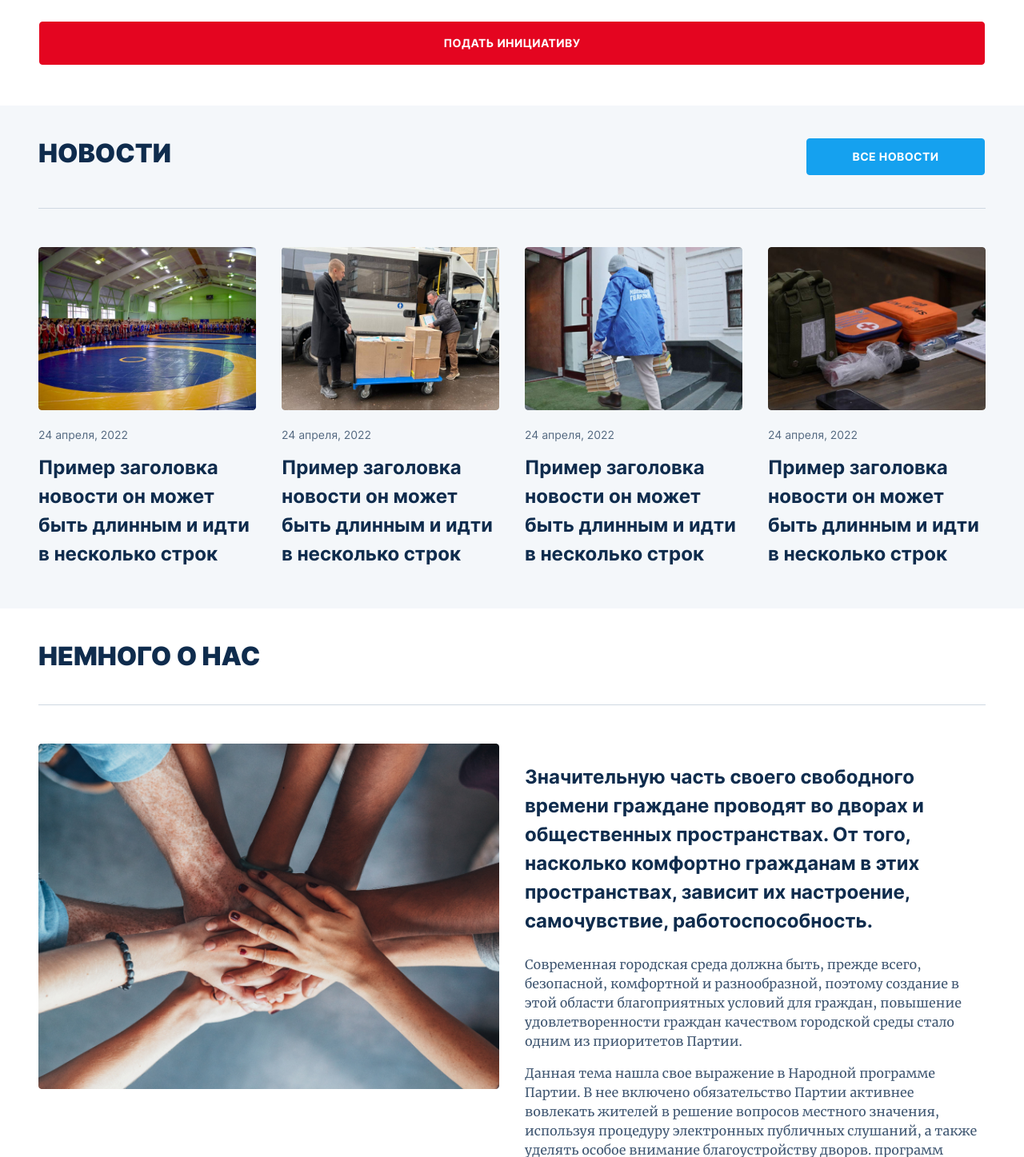
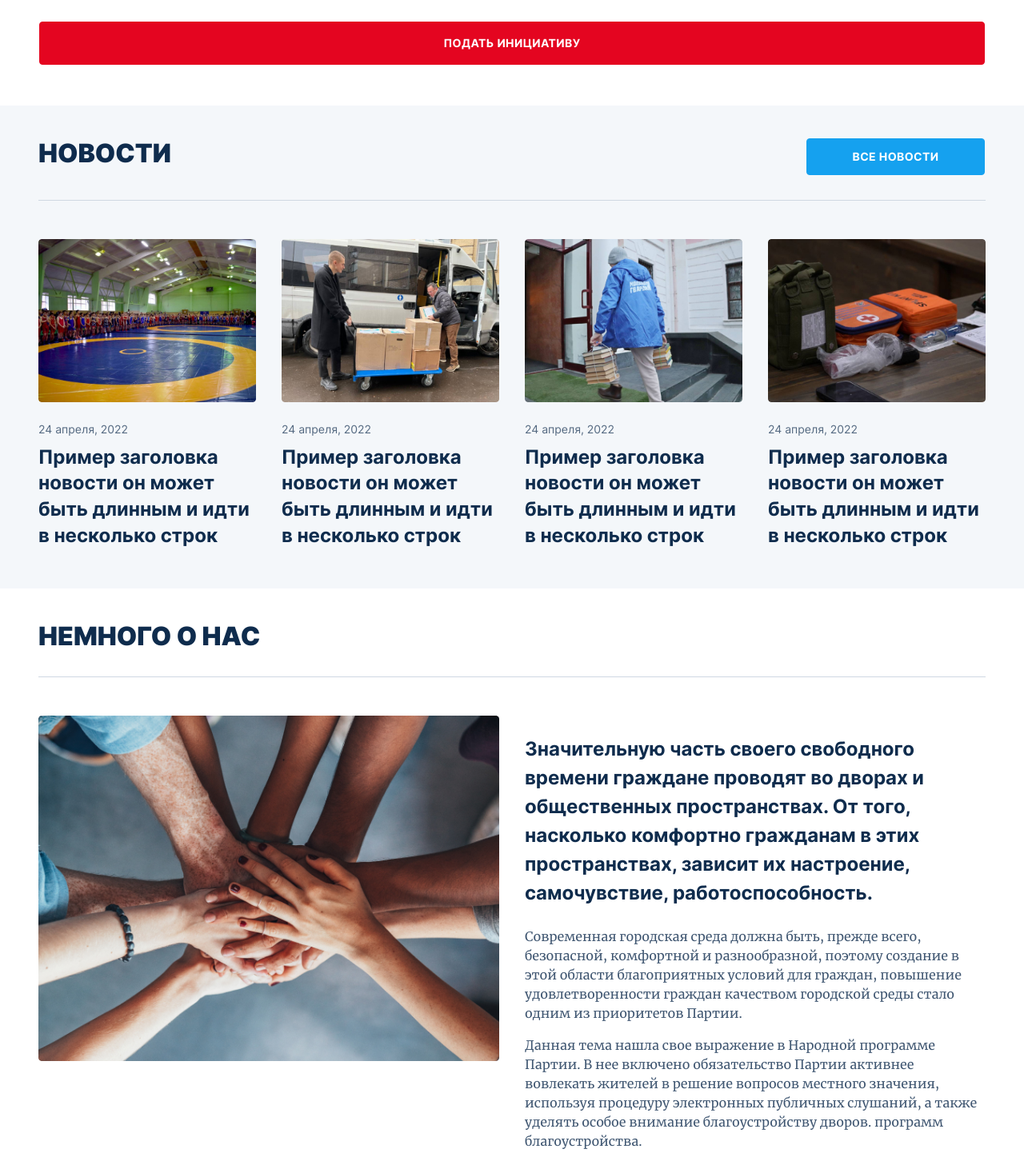
Before and after one commit to yurkaronin/zaulianivsk, a PHP site: page /home.php in a window 1280 px wide. Shown: the part 3077-4524 px from the top of the page at 80% size. Run offline with PHP 8.4, Linux system fonts and the light colour scheme; some libraries are stand-ins or nearby versions.

Commit message:
правка стилизации новостей на главной стр

```diff
--- a/css/bem/_section.scss
+++ b/css/bem/_section.scss
@@ -3,10 +3,8 @@
 
   &__top {
     display: flex;
-    // gap: 32px;
     align-items: flex-start;
-    // grid-template-columns: 1fr 225px;
-    padding-bottom: 40px;
+    padding-bottom: 30px;
     margin-bottom: 48px;
     border-bottom: 1px solid;
     border-color: var(--Line);
--- a/css/sections/_news.scss
+++ b/css/sections/_news.scss
@@ -12,7 +12,7 @@
     display: block;
   }
   &__image {
-    margin-bottom: 24px;
+    margin-bottom: 27px;
     border-radius: 4px;
     overflow: hidden;
     transition: scale 0.3s;
@@ -29,11 +29,12 @@
     font-size: 14px;
     line-height: 1;
     color: rgba(15, 44, 77, 0.7);
-    margin-bottom: 16px;
+    margin-bottom: 12px;
   }
   &__title {
     font-weight: 700;
     font-size: 24px;
+    line-height: 1.36;
     color: var(--DarkBlue);
     margin: 0;
     display: block;
--- a/css/style.css
+++ b/css/style.css
@@ -145,7 +145,7 @@ input[type=radio].visually-hidden {
 .section__top {
   display: flex;
   align-items: flex-start;
-  padding-bottom: 40px;
+  padding-bottom: 30px;
   margin-bottom: 48px;
   border-bottom: 1px solid;
   border-color: var(--Line);
@@ -2091,7 +2091,7 @@ input[type=radio].visually-hidden {
   display: block;
 }
 .news__image {
-  margin-bottom: 24px;
+  margin-bottom: 27px;
   border-radius: 4px;
   overflow: hidden;
   transition: scale 0.3s;
@@ -2108,11 +2108,12 @@ input[type=radio].visually-hidden {
   font-size: 14px;
   line-height: 1;
   color: rgba(15, 44, 77, 0.7);
-  margin-bottom: 16px;
+  margin-bottom: 12px;
 }
 .news__title {
   font-weight: 700;
   font-size: 24px;
+  line-height: 1.36;
   color: var(--DarkBlue);
   margin: 0;
   display: block;
```
